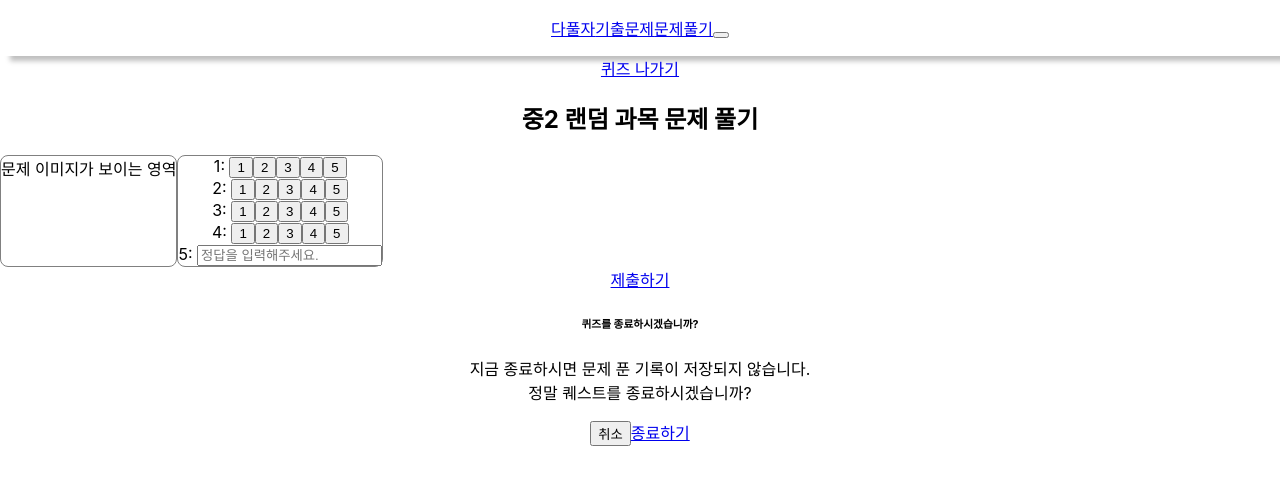
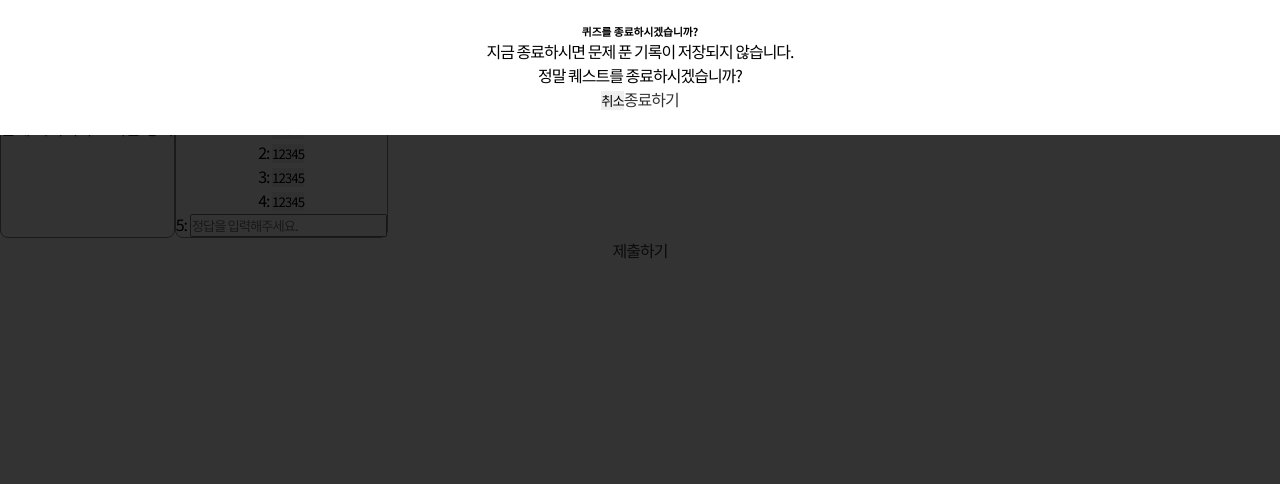
Before and after one commit to yeonsoo888/dapulja-quiz, a React (Create React App) app: page /quiz/modal in a window 1280 px wide. Shown: the top 484 px of the page. Built offline with nearby package versions, Linux system fonts and the light colour scheme; the HTML template or start-up script is replaced by a standard one.

Commit message:
first commit

```diff
--- a/package.json
+++ b/package.json
@@ -6,10 +6,14 @@
     "@testing-library/jest-dom": "^5.16.4",
     "@testing-library/react": "^13.2.0",
     "@testing-library/user-event": "^13.5.0",
+    "framer-motion": "^6.3.11",
+    "node-sass": "^7.0.1",
     "react": "^17.0.2",
     "react-dom": "^17.0.2",
+    "react-router": "^6.3.0",
     "react-router-dom": "^6.3.0",
     "react-scripts": "5.0.1",
+    "sass": "^1.52.2",
     "web-vitals": "^2.1.4"
   },
   "scripts": {
--- a/public/index.html
+++ b/public/index.html
@@ -10,34 +10,14 @@
       content="Web site created using create-react-app"
     />
     <link rel="apple-touch-icon" href="%PUBLIC_URL%/logo192.png" />
-    <!--
-      manifest.json provides metadata used when your web app is installed on a
-      user's mobile device or desktop. See https://developers.google.com/web/fundamentals/web-app-manifest/
-    -->
     <link rel="manifest" href="%PUBLIC_URL%/manifest.json" />
-    <!--
-      Notice the use of %PUBLIC_URL% in the tags above.
-      It will be replaced with the URL of the `public` folder during the build.
-      Only files inside the `public` folder can be referenced from the HTML.
-
-      Unlike "/favicon.ico" or "favicon.ico", "%PUBLIC_URL%/favicon.ico" will
-      work correctly both with client-side routing and a non-root public URL.
-      Learn how to configure a non-root public URL by running `npm run build`.
-    -->
-    <title>React App</title>
+    <title>Dapulja Quiz</title>
+    <link rel="preconnect" href="https://fonts.googleapis.com">
+    <link rel="preconnect" href="https://fonts.gstatic.com" crossorigin>
+    <link href="https://fonts.googleapis.com/css2?family=Noto+Sans+KR:wght@100;300;400;500;700;900&display=swap" rel="stylesheet">
   </head>
   <body>
     <noscript>You need to enable JavaScript to run this app.</noscript>
     <div id="root"></div>
-    <!--
-      This HTML file is a template.
-      If you open it directly in the browser, you will see an empty page.
-
-      You can add webfonts, meta tags, or analytics to this file.
-      The build step will place the bundled scripts into the <body> tag.
-
-      To begin the development, run `npm start` or `yarn start`.
-      To create a production bundle, use `npm run build` or `yarn build`.
-    -->
   </body>
 </html>
--- a/src/App.jsx
+++ b/src/App.jsx
@@ -7,6 +7,7 @@ import Home from "./pages/Home"
 import QuizSession from "./pages/QuizSession"
 import QuizModal from "./pages/QuizModal"
 import Result from "./pages/Result"
+import './scss/style.scss';
 
 function App() {
   // 메인화면 데이터s
--- a/src/pages/QuizModal.jsx
+++ b/src/pages/QuizModal.jsx
@@ -1,4 +1,6 @@
-import { Link } from "react-router-dom"
+import { Link, useNavigate } from "react-router-dom";
+import { motion, AnimatePresence } from 'framer-motion';
+
 
 function ShortAnswer() {
   return <input placeholder='정답을 입력해주세요.' />
@@ -26,8 +28,10 @@ function OmrRow(quiz) {
 }
 
 function QuizModal({ title, quizzes }) {
+  const navigate = useNavigate();
   return (
     <>
+      <AnimatePresence>
         <div>
           {/* 아래의 버튼을 누르면 모달이 보이는 페이지로 이동합니다. */}
           <Link to='/quiz/modal'>퀴즈 나가기</Link>
@@ -47,15 +51,30 @@ function QuizModal({ title, quizzes }) {
         </div>
 
         {/* 아래 코드부터 모달 부분입니다. */}
-      <div>
+        <motion.section
+          initial={{ opacity: 0, }}
+					animate={{ opacity: 1, scale: 1, transition: { duration: 0.3 } }}
+					exit={{ opacity: 0, }}
+          className="modal"
+          onClick={(e) => {
+            if(e.target.tagName === "SECTION") {
+              navigate('/quiz');
+            }
+          }}
+        >
+          <div className="inner">
             <h6>퀴즈를 종료하시겠습니까?</h6>
             <p>
               지금 종료하시면 문제 푼 기록이 저장되지 않습니다. <br />
               정말 퀘스트를 종료하시겠습니까?
             </p>
-        <button>취소</button>
+            <button onClick={() => {
+              navigate('/quiz');
+            }}>취소</button>
             <Link to='/'>종료하기</Link>
           </div>
+        </motion.section>
+      </AnimatePresence>
     </>
   )
 }
--- /dev/null
+++ b/src/scss/_layout.scss
@@ -0,0 +1,14 @@
+/* common */
+html, body { margin: 0; width: 100%; height: 100%; position:relative; padding: 0; font-size: 1em;}
+* {margin:0; padding:0; list-style:none; text-decoration:none; font-family: 'Noto Sans KR', sans-serif; -webkit-text-size-adjust: none; box-sizing: border-box; word-break: break-all;}
+
+ul>li>a { text-decoration:none; }
+a {color: #333; text-decoration: none;}
+table { border-collapse: collapse; }
+textarea {box-sizing: border-box; resize: none; font-size: 1rem;}
+select {-webkit-border-radius: 0; -webkit-appearance: none; -moz-appearance: none; -webkit-appearance: none; appearance: none; box-sizing: border-box; cursor: pointer;}
+input,select,textarea,strong,em,p,h1,h2,h3,h4,span,td,button,th,li,a,i,b {font-style:normal; margin: 0; letter-spacing: -1px; }
+ul { margin: 0;padding: 0;list-style: none;}
+img {max-width:100%;}
+button {cursor: pointer; border: none;}
+//
--- /dev/null
+++ b/src/scss/_modal.scss
@@ -0,0 +1,4 @@
+.modal {
+    position: fixed; left: 0; top: 0; width: 100%; height: 100vh; overflow: auto; background: rgba(0,0,0,0.8); z-index: 10; cursor: pointer;
+    .inner {background: #fff; padding: 1.5rem;}
+}
--- /dev/null
+++ b/src/scss/style.scss
@@ -0,0 +1,2 @@
+@import './layout';
+@import './modal'
```
Also changed, not shown: 1 other file (tests, documents, lock files or other folders). Lines whose indentation alone changed are shown as unchanged.
